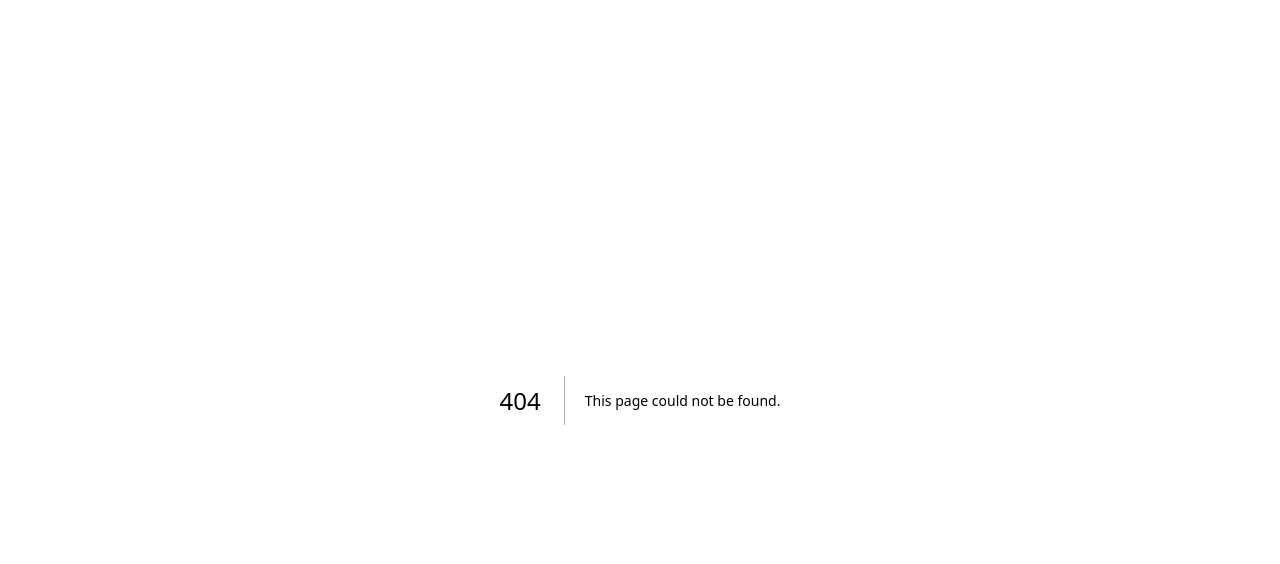
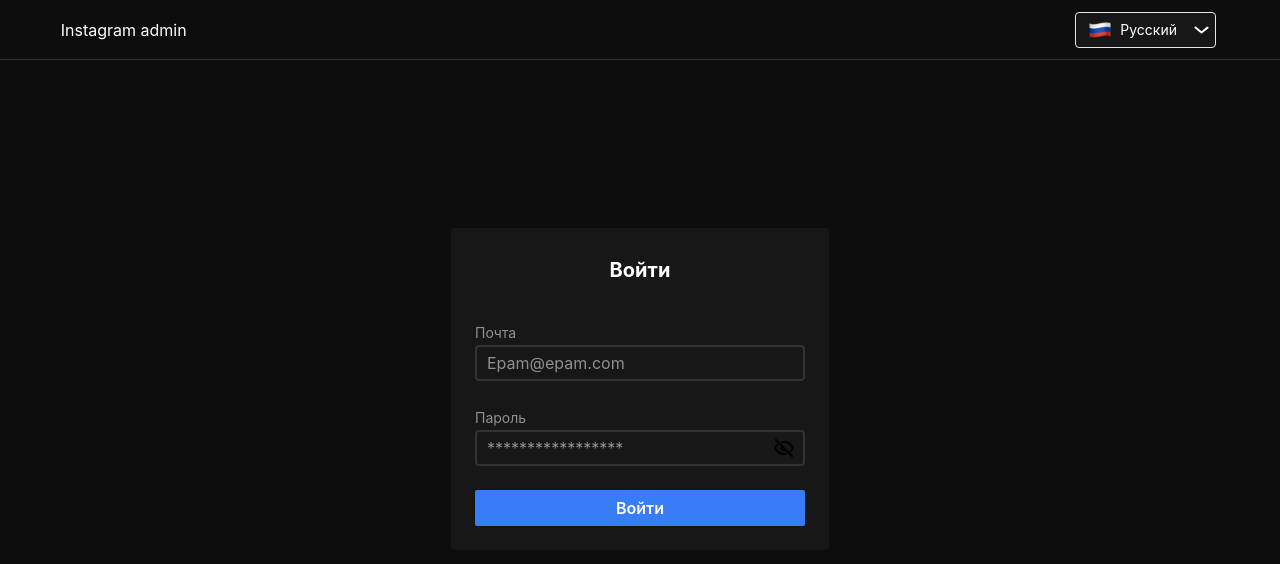
Before and after one commit to instaitincubator/superAdminPanel, a Next.js app: page /sign-in in a window 1280 px wide. Before the commit this address had no page. Shown: the top 564 px of the page. Built offline with nearby package versions, Linux system fonts and the light colour scheme.

Commit message:
.gitignore -(/pnpm-lock.yaml) SignInForm

```diff
--- a/package.json
+++ b/package.json
@@ -27,6 +27,7 @@
     "react": "^18.1.0",
     "react-bootstrap-table-loading": "^1.1.4",
     "react-dom": "^18",
+    "react-hook-form": "^7.54.2",
     "swiper": "^11.2.5",
     "uuid": "^11.1.0"
   },
--- /dev/null
+++ b/src/features/sign-in/SignInForm.tsx
@@ -0,0 +1,95 @@
+import React from 'react'
+import {Controller} from 'react-hook-form'
+import {SignInFormType, useSignInForm} from '@/features/sign-in/useSignInForm'
+import {useTranslation} from '@/shared/hooks/useTranslation'
+import Button from '@/shared/ui/Button/Button'
+import {Card} from '@/shared/ui/Card/Card'
+import {Input} from '@/shared/ui/Input/Input'
+import {useRouter} from 'next/router'
+import {gql, useMutation} from "@apollo/client";
+
+const SIGN_IN_MUTATION = gql`
+    mutation {
+        loginAdmin(email: "admin@gmail.com", password: "admin", ) {
+            logged
+        }
+    }
+`
+
+const VALID_EMAIL = "admin@gmail.com";
+const VALID_PASSWORD = "admin";
+
+export const SignInForm = () => {
+    const {t} = useTranslation()
+    const router = useRouter()
+    const {control, handleSubmit, onFieldChange} = useSignInForm()
+    const [signIn] = useMutation(SIGN_IN_MUTATION)
+
+    const onSubmit = async (data: SignInFormType) => {
+        if (data.email !== VALID_EMAIL || data.password !== VALID_PASSWORD) {
+            return;
+        }
+        try {
+            const {data: {loginAdmin}} = await signIn({
+                variables: {email: data.email, password: data.password}
+            })
+            if (loginAdmin && loginAdmin.logged) {
+                router.replace('/')
+            }
+        } catch (error) {
+            console.error("Sign in error:", error)
+        }
+    };
+
+    return (
+        <form className="w-full" onSubmit={handleSubmit(onSubmit)}>
+            <Card
+                className="flex h-full sm:h-fit bg-dark-700 sm:bg-dark-500 flex-col sm:w-[378px] p-6 m-auto items-center mt-[168px]">
+                <div>
+                    <span className="text-h1">{t.auth.signIn}</span>
+                </div>
+                <div className="flex items-center gap-[60px] pt-2">
+                </div>
+                <div className="flex w-full flex-col gap-[24px] pt-[24px]">
+                    <Controller
+                        control={control}
+                        name="email"
+                        render={({field}) => (
+                            <Input
+                                {...field}
+                                fullWidth
+                                label={t.auth.email}
+                                onChange={e => {
+                                    field.onChange(e)
+                                    onFieldChange('email')
+                                }}
+                                placeholder={t.auth.emailPlaceholder}
+                            />
+                        )}
+                    />
+                    <Controller
+                        control={control}
+                        name="password"
+                        render={({field}) => (
+                            <Input
+                                {...field}
+                                fullWidth
+                                label={t.auth.password}
+                                onChange={e => {
+                                    field.onChange(e)
+                                    onFieldChange('password')
+                                }}
+                                type="password"
+                            />
+                        )}
+                    />
+                </div>
+                <div className="w-full flex flex-col items-center pt-[24px]">
+                    <Button className="text-h3" fullWidth>
+                        {t.auth.signIn}
+                    </Button>
+                </div>
+            </Card>
+        </form>
+    )
+}
--- /dev/null
+++ b/src/features/sign-in/useSignInForm.ts
@@ -0,0 +1,37 @@
+import { useEffect, useRef } from 'react'
+import { useForm } from 'react-hook-form'
+import { useTranslation } from '@/shared/hooks/useTranslation'
+
+export interface SignInFormType {
+    email: string
+    password: string
+}
+
+
+export const useSignInForm = () => {
+    const { t } = useTranslation()
+    const {
+        clearErrors,
+        control,
+        formState: { errors, isValid },
+        handleSubmit,
+        reset,
+        trigger,
+    } = useForm<SignInFormType>({
+        defaultValues: { email: '' },
+        mode: 'onSubmit',
+    })
+    const hasInteracted = useRef(false)
+
+    useEffect(() => {
+        reset({ email: '', password: '' })
+        clearErrors()
+    }, [t])
+
+    const onFieldChange = async (fieldName: keyof SignInFormType) => {
+        hasInteracted.current = true
+        await trigger(fieldName)
+    }
+
+    return { control, errors, handleSubmit, isValid, onFieldChange, trigger }
+}
--- /dev/null
+++ b/src/pages/sign-in/index.tsx
@@ -0,0 +1,13 @@
+import { getLayout } from '@/app/layouts/mainLayout/Layout'
+import { SignInForm } from '@/features/sign-in/SignInForm'
+
+const SignIn = () => {
+    return (
+        <>
+            <SignInForm />
+        </>
+    )
+}
+
+SignIn.getLayout = getLayout
+export default SignIn
--- /dev/null
+++ b/src/shared/ui/Card/Card.tsx
@@ -0,0 +1,21 @@
+import { ComponentPropsWithoutRef, ElementRef, ElementType, forwardRef } from 'react'
+
+import { cn } from '@/shared/utils/cn'
+
+type Props<T extends ElementType = 'div'> = {
+    className?: string
+} & ComponentPropsWithoutRef<T>
+
+export const Card = forwardRef<ElementRef<'div'>, Props>(
+    ({ children, className, ...props }, ref) => {
+        return (
+            <div
+                className={cn('bg-dark-500 min-w-[100px] min-h-[100px] rounded border-dark-300', className)}
+                ref={ref}
+                {...props}
+            >
+                {children}
+            </div>
+        )
+    }
+)
```
Also changed, not shown: 1 other file (tests, documents, lock files or other folders).
